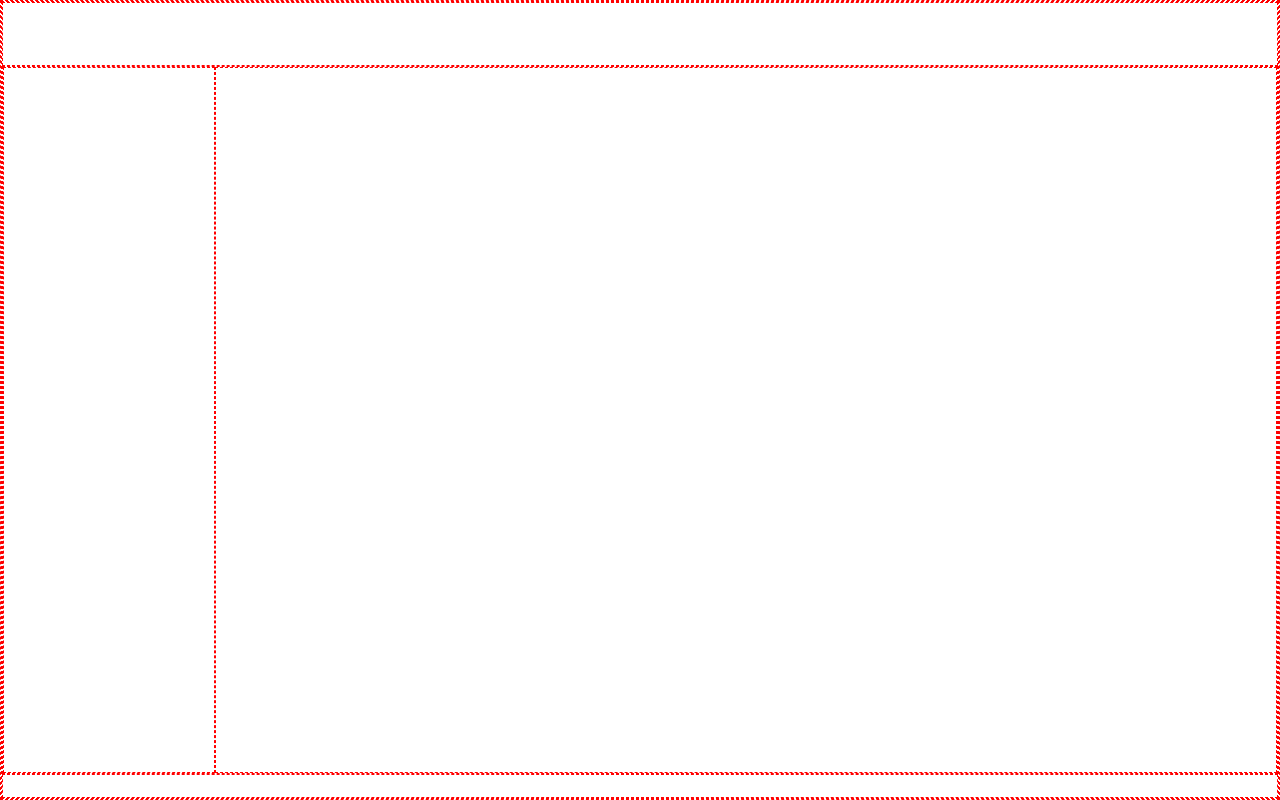
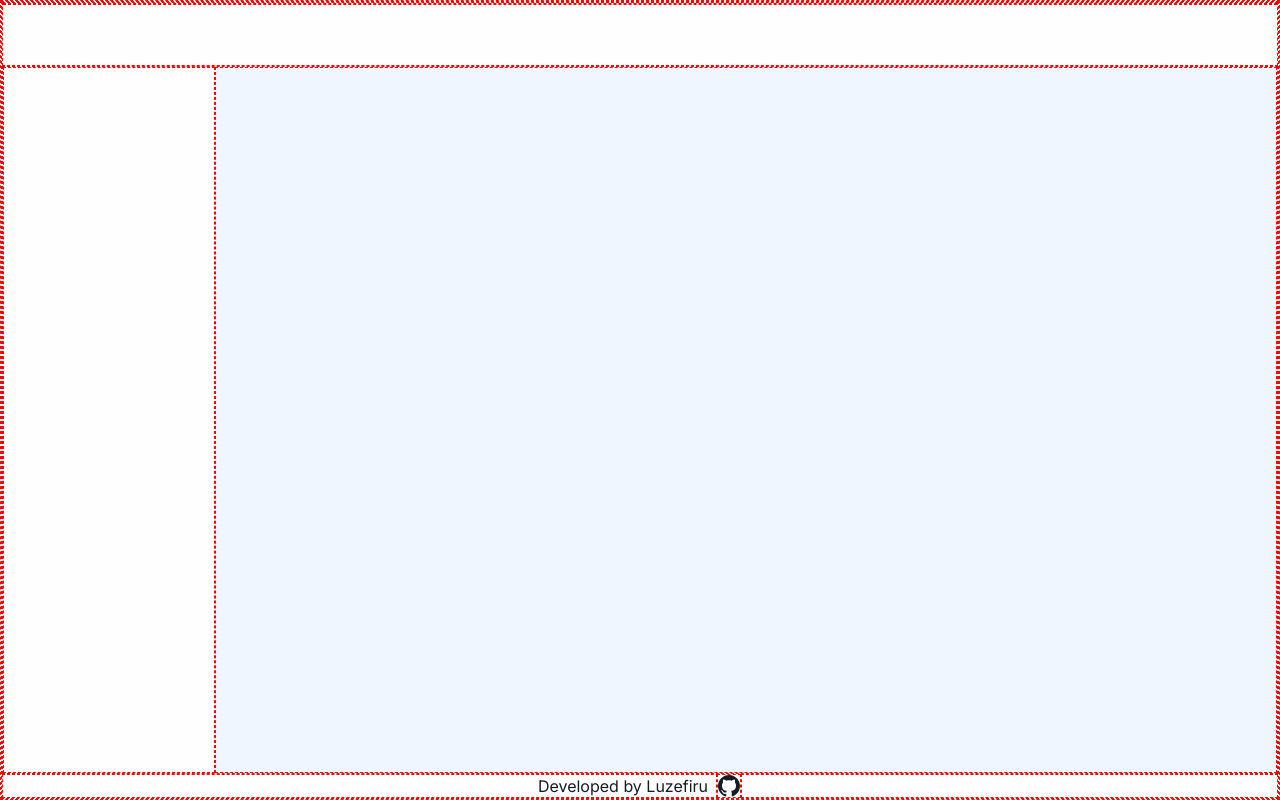
Before and after one commit to Luzefiru/odin-todo-list, a website built with webpack: page dist/index.html in a window 1280 px wide. Built offline with nearby package versions, Linux system fonts and the light colour scheme.

Commit message:
feat: finalize footer

```diff
--- a/dist/index.html
+++ b/dist/index.html
@@ -9,7 +9,9 @@
   <title>Todo List App</title>
 </head>
 <body>
-  <header></header>
+  <header>
+    <div class="header__logo"></div>
+  </header>
   <main>
     <aside>
 
@@ -18,6 +20,7 @@
 
     </div>
   </main>
-  <footer></footer>
+  <footer>Developed by Luzefiru <a target="_blank" href="https://github.com/Luzefiru"><svg xmlns="http://www.w3.org/2000/svg" width="24" height="24" viewBox="0 0 24 24"><path fill="#151d22" d="M12 0c-6.626 0-12 5.373-12 12 0 5.302 3.438 9.8 8.207 11.387.599.111.793-.261.793-.577v-2.234c-3.338.726-4.033-1.416-4.033-1.416-.546-1.387-1.333-1.756-1.333-1.756-1.089-.745.083-.729.083-.729 1.205.084 1.839 1.237 1.839 1.237 1.07 1.834 2.807 1.304 3.492.997.107-.775.418-1.305.762-1.604-2.665-.305-5.467-1.334-5.467-5.931 0-1.311.469-2.381 1.236-3.221-.124-.303-.535-1.524.117-3.176 0 0 1.008-.322 3.301 1.23.957-.266 1.983-.399 3.003-.404 1.02.005 2.047.138 3.006.404 2.291-1.552 3.297-1.23 3.297-1.23.653 1.653.242 2.874.118 3.176.77.84 1.235 1.911 1.235 3.221 0 4.609-2.807 5.624-5.479 5.921.43.372.823 1.102.823 2.222v3.293c0 .319.192.694.801.576 4.765-1.589 8.199-6.086 8.199-11.386 0-6.627-5.373-12-12-12z"/></svg></a></footer>
+  <!-- <a href="https://www.flaticon.com/free-icons/calendar" title="calendar icons">Calendar icons created by Freepik - Flaticon</a> -->
 </body>
 </html>
--- a/dist/style.css
+++ b/dist/style.css
@@ -19,7 +19,7 @@ body {
 
 :root {
   --surface: #fefeff;
-  --surface-variant: #fafcff;
+  --surface-variant: #f0f6ff;
   --primary: #3226ba;
   --primary-variant: #342e8f;
   --secondary: #f0be4a;
@@ -37,18 +37,28 @@ body {
 }
 
 main {
+  height: calc(100% - 64px - 24px); /* -header -footer */
   display: grid;
   grid-template-columns: 1fr 5fr;
+  background-color: var(--surface-variant);
+}
+
+aside {
+  background-color: var(--surface);
 }
 
 header {
   height: 64px;
+  background-color: var(--surface);
 }
 
-main {
-  height: calc(100% - 64px - 24px) /* -header -footer */
+footer,
+footer * {
+  height: 24px;
+  background-color: var(--surface);
+  display: flex;
+  align-items: center;
+  justify-content: center;
+  gap: 8px;
+  color: var(--text);
 }
-
-footer {
-  height: 24px;
-}
```
Also changed, not shown: res/logo.png (added).
